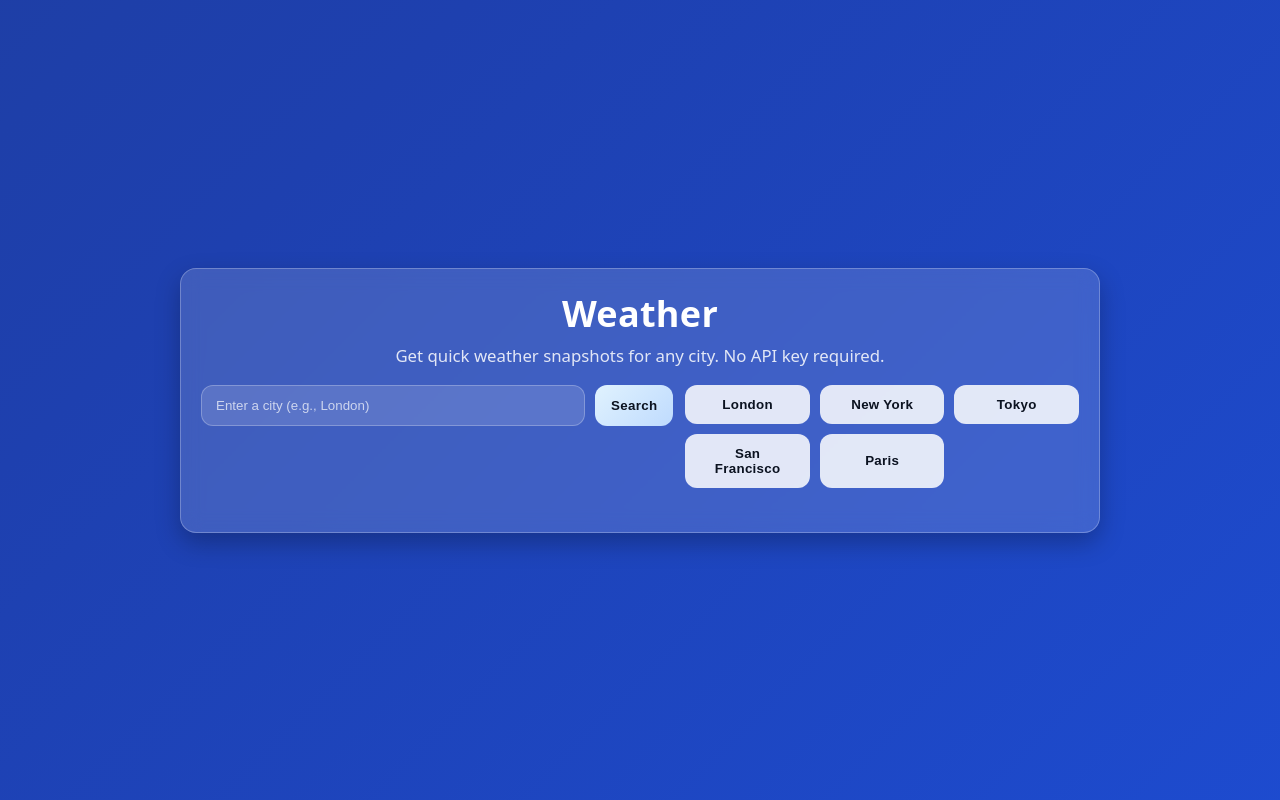
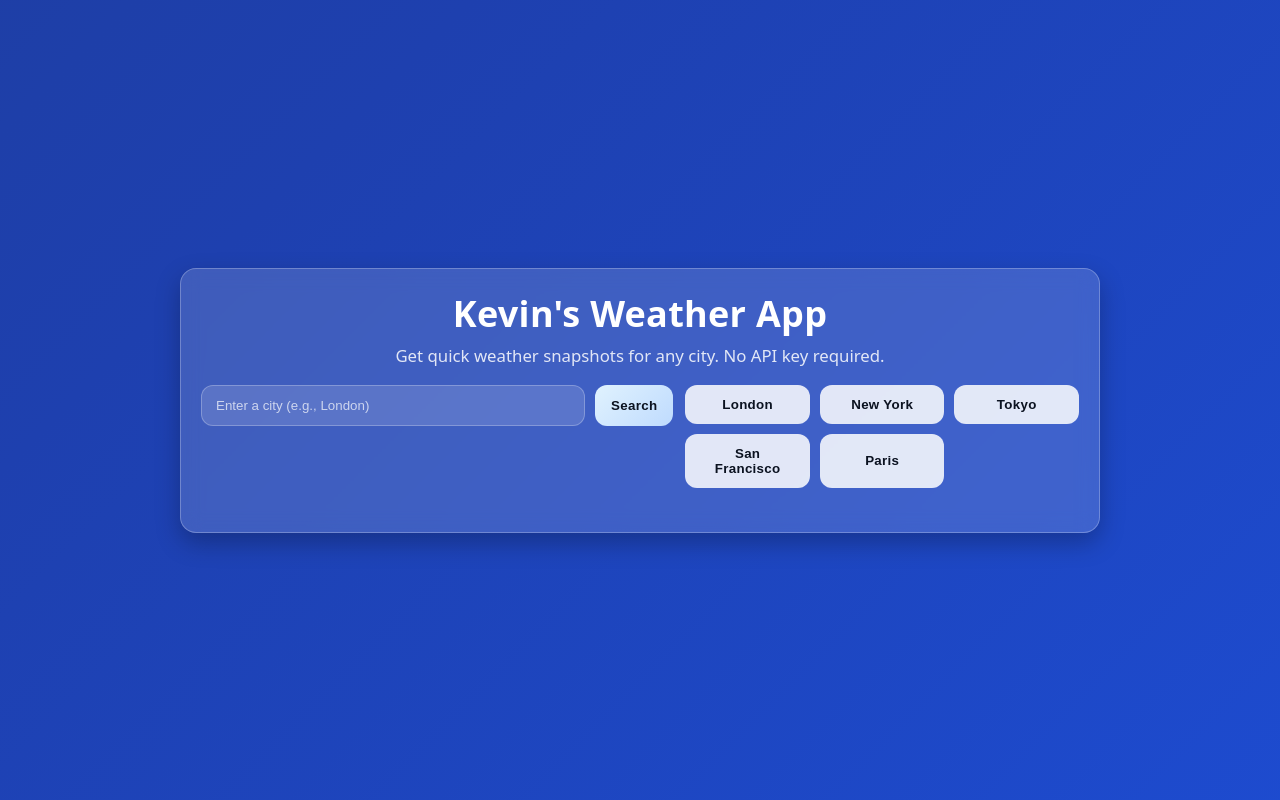
Before and after one commit to kevin-adoboe/weather-display, a website: page public/index.html in a window 1280 px wide. Drawn offline with Linux system fonts and the light colour scheme.

Commit message:
Demo: Personalize app branding for Kevin

```diff
--- a/public/index.html
+++ b/public/index.html
@@ -3,8 +3,8 @@
   <head>
     <meta charset="utf-8" />
     <meta name="viewport" content="width=device-width, initial-scale=1" />
-    <meta name="description" content="Weather - mock weather data demo" />
-    <title>Weather</title>
+    <meta name="description" content="Kevin's Weather App - mock weather data demo" />
+    <title>Kevin's Weather App</title>
     <style>
       :root {
         --bg-start: #1e3a8a; /* blue-800 */
@@ -253,7 +253,7 @@
     <main class="container">
       <section class="app-card" aria-label="Weather Display App">
         <header>
-          <h1 class="title">Weather</h1>
+          <h1 class="title">Kevin's Weather App</h1>
           <p class="subtitle">Get quick weather snapshots for any city. No API key required.</p>
         </header>
 
```
Also changed, not shown: tests/weather.test.js (+1 -1 lines).
